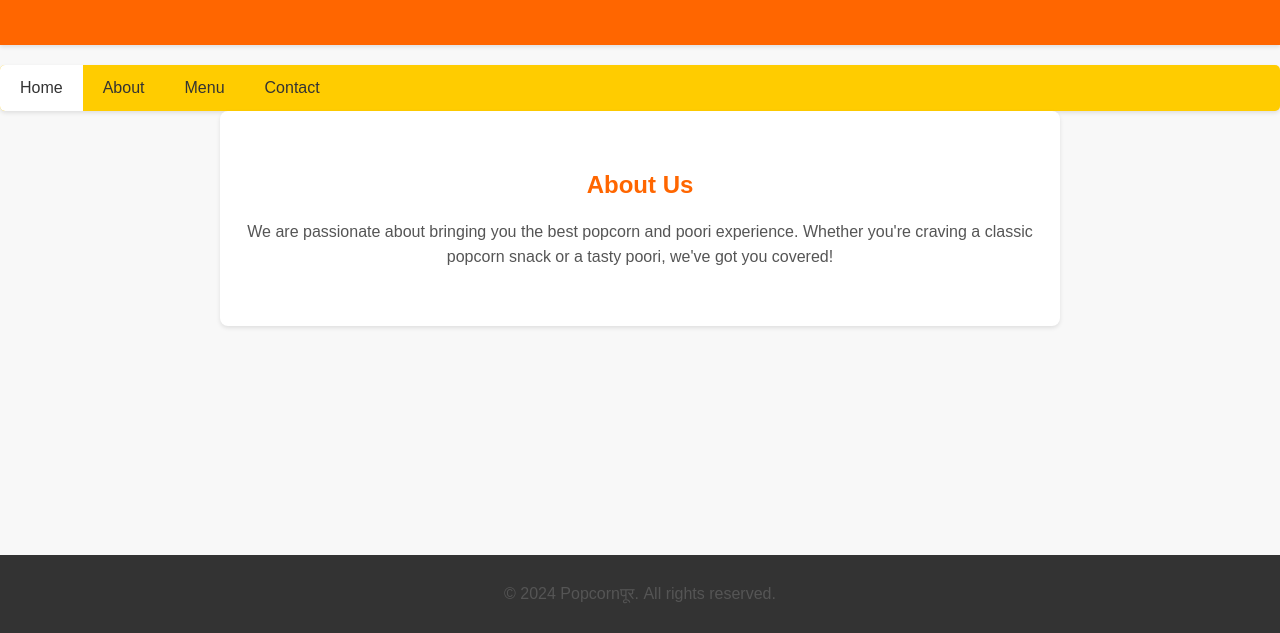
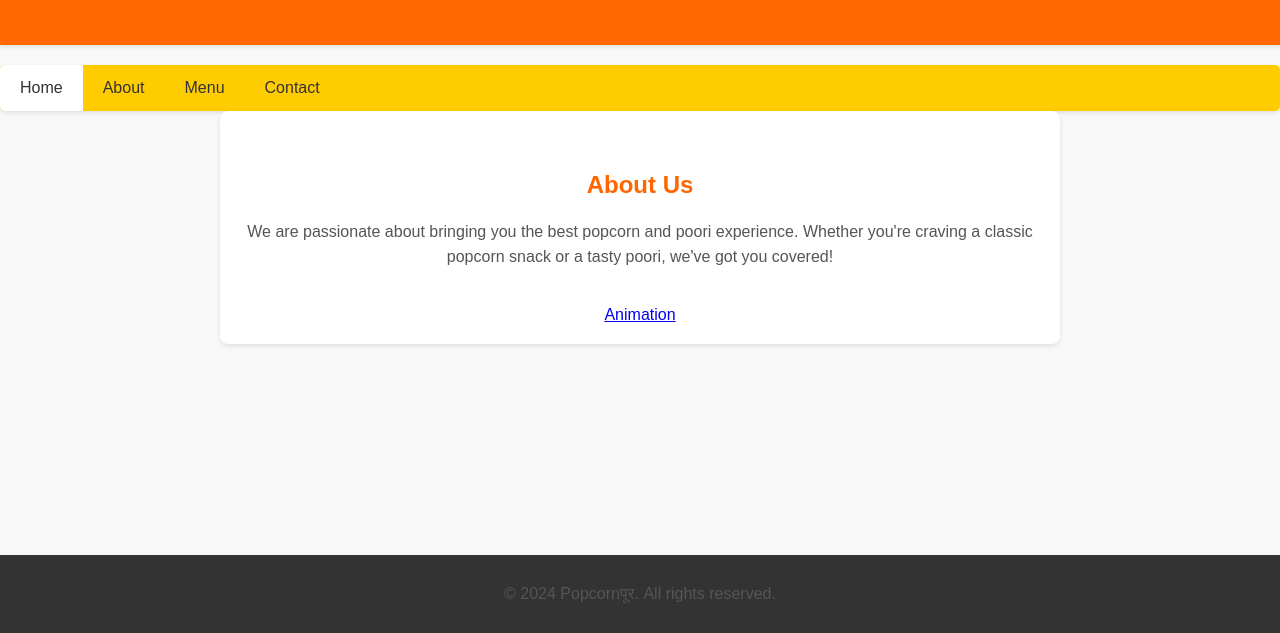
Before and after one commit to WiseVidhyaJunction/Popcorn-, a plain HTML site: page index.html in a window 1280 px wide. Shown: the part 167-800 px from the top of the page. Drawn offline with Linux system fonts and the light colour scheme.

Commit message:
new commit

```diff
--- a/index.html
+++ b/index.html
@@ -124,6 +124,7 @@
             <h2>About Us</h2>
             <p>We are passionate about bringing you the best popcorn and poori experience. Whether you're craving a classic popcorn snack or a tasty poori, we've got you covered!</p>
         </div>
+<center>         <a href="Animation.html">Animation</a>  </center>
     </div>
 
     <!-- Footer -->
```
